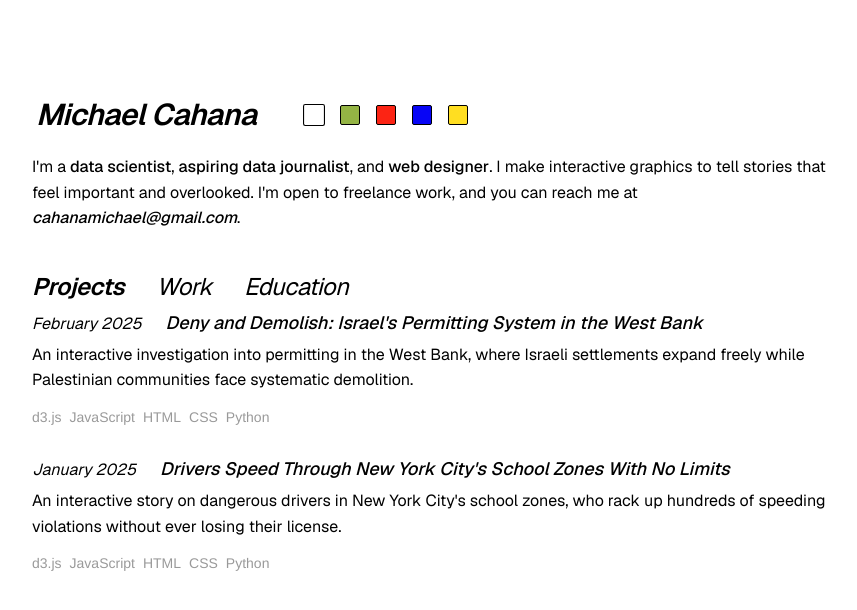
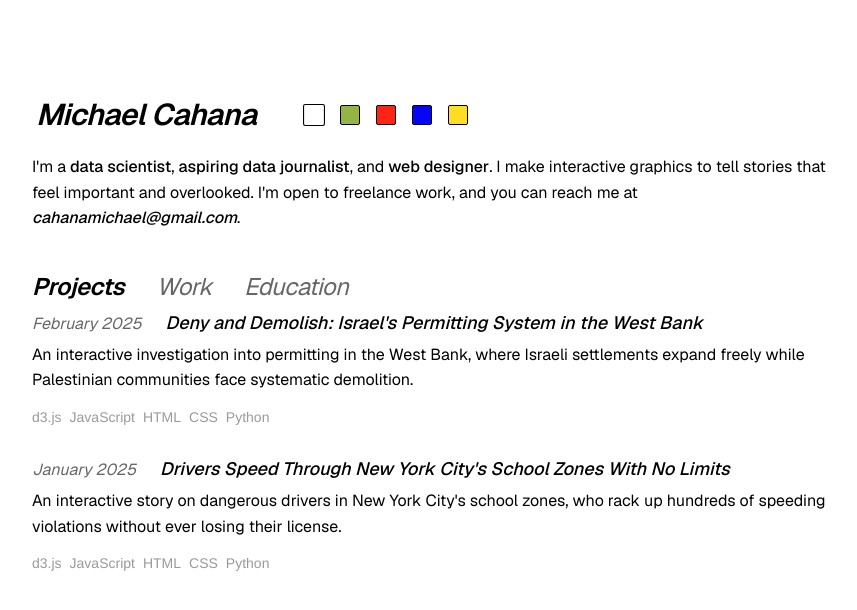
Before and after one commit to m-cahana/portfolio, a Next.js app: page / in a window 1280 px wide. Shown: the top 610 px of the page, without its empty margins (208-1065 px from the left). Built offline with nearby package versions, Linux system fonts and the light colour scheme.

Commit message:
add back gray tabs on white setting

```diff
--- a/app/components/Projects.module.css
+++ b/app/components/Projects.module.css
@@ -35,6 +35,7 @@
 .projectDate {
   font-style: italic;
   display: inline;
+  color: rgba(0, 0, 0, 0.6);
 }
 
 .projectTitle {
--- a/app/page.js
+++ b/app/page.js
@@ -153,8 +153,7 @@ export default function Home() {
                 label="Projects"
                 disableRipple
                 sx={{
-                  color:
-                    currentTheme[0] === "#FFFFFF" ? "black" : currentTheme[4],
+                  color: currentTheme[0] === "#FFFFFF" ? {} : currentTheme[4],
                   "&.Mui-selected": {
                     fontWeight: 600,
                     color:
@@ -167,8 +166,7 @@ export default function Home() {
                 label="Work"
                 disableRipple
                 sx={{
-                  color:
-                    currentTheme[0] === "#FFFFFF" ? "black" : currentTheme[5],
+                  color: currentTheme[0] === "#FFFFFF" ? {} : currentTheme[5],
                   "&.Mui-selected": {
                     fontWeight: 600,
                     color:
@@ -181,8 +179,7 @@ export default function Home() {
                 label="Education"
                 disableRipple
                 sx={{
-                  color:
-                    currentTheme[0] === "#FFFFFF" ? "black" : currentTheme[1],
+                  color: currentTheme[0] === "#FFFFFF" ? {} : currentTheme[1],
                   "&.Mui-selected": {
                     fontWeight: 600,
                     color:
```
